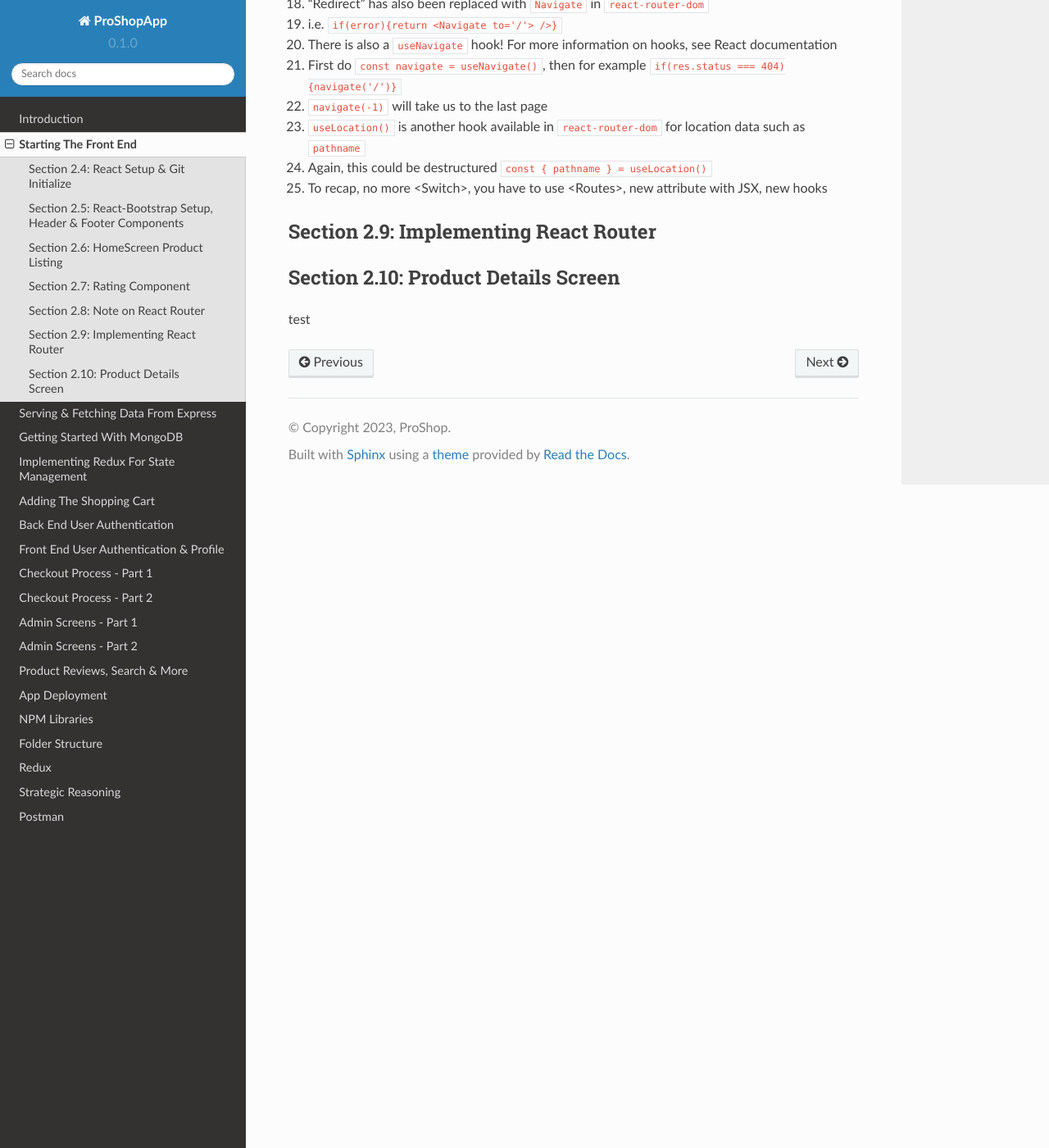
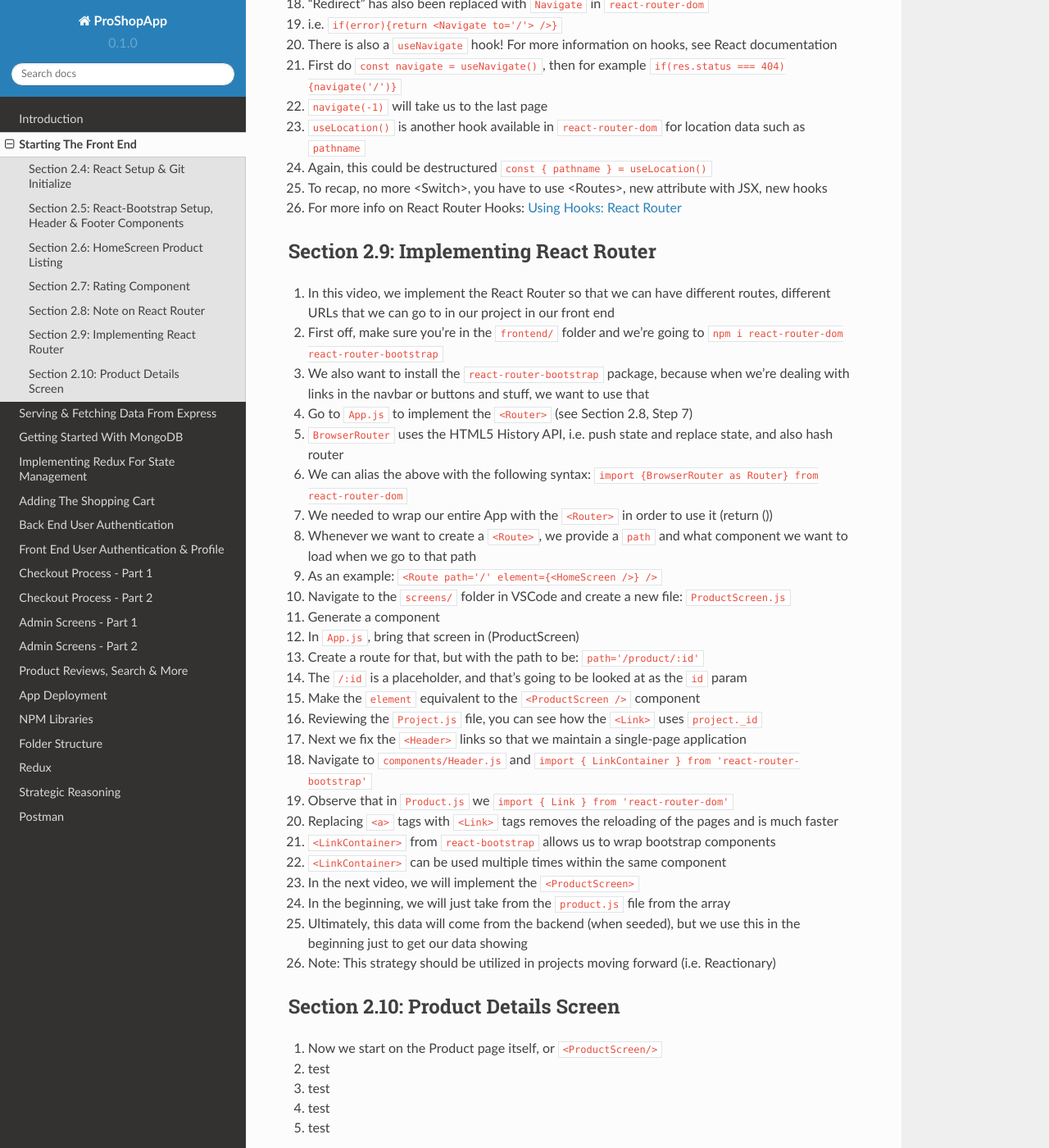
Before and after one commit to Pythonidaer/proshopapp, a Sphinx documentation site: the page built from docs/source/starting-the-front-end.rst, in a window 1280 px wide and 1400 px high, scrolled down 5487 px. Shown: the whole window at 82% size. Built offline with Sphinx 7.4.7 and the Read the Docs theme 2.0.0, drawn with Linux system fonts in a browser that asks for light colours.

Commit message:
Finished 2.9 and will complete 2.10 before Monday

```diff
--- a/docs/source/starting-the-front-end.rst
+++ b/docs/source/starting-the-front-end.rst
@@ -219,13 +219,47 @@ Section 2.8: Note on React Router
 23. ``useLocation()`` is another hook available in ``react-router-dom`` for location data such as ``pathname``
 24. Again, this could be destructured ``const { pathname } = useLocation()``
 25. To recap, no more <Switch>, you have to use <Routes>, new attribute with JSX, new hooks
+26. For more info on React Router Hooks: `Using Hooks: React Router <https://blog.logrocket.com/using-hooks-react-router/>`_
 
 
 
 Section 2.9: Implementing React Router
 ------------
 
+1. In this video, we implement the React Router so that we can have different routes, different URLs that we can go to in our project in our front end
+2. First off, make sure you're in the ``frontend/`` folder and we're going to ``npm i react-router-dom react-router-bootstrap``
+3. We also want to install the ``react-router-bootstrap`` package, because when we're dealing with links in the navbar or buttons and stuff, we want to use that
+4. Go to ``App.js`` to implement the ``<Router>`` (see Section 2.8, Step 7)
+5. ``BrowserRouter`` uses the HTML5 History API, i.e. push state and replace state, and also hash router
+6. We can alias the above with the following syntax: ``import {BrowserRouter as Router} from react-router-dom``
+7. We needed to wrap our entire App with the ``<Router>`` in order to use it (return ())
+8. Whenever we want to create a ``<Route>``, we provide a ``path`` and what component we want to load when we go to that path
+9. As an example: ``<Route path='/' element={<HomeScreen />} />``
+10. Navigate to the ``screens/`` folder in VSCode and create a new file: ``ProductScreen.js``
+11. Generate a component
+12. In ``App.js``, bring that screen in (ProductScreen)
+13. Create a route for that, but with the path to be: ``path='/product/:id'``
+14. The ``/:id`` is a placeholder, and that's going to be looked at as the ``id`` param
+15. Make the ``element`` equivalent to the ``<ProductScreen />`` component
+16. Reviewing the ``Project.js`` file, you can see how the ``<Link>`` uses ``project._id``
+17. Next we fix the ``<Header>`` links so that we maintain a single-page application
+18. Navigate to ``components/Header.js`` and ``import { LinkContainer } from 'react-router-bootstrap'``
+19. Observe that in ``Product.js`` we ``import { Link } from 'react-router-dom'``
+20. Replacing ``<a>`` tags with ``<Link>`` tags removes the reloading of the pages and is much faster
+21. ``<LinkContainer>`` from ``react-bootstrap`` allows us to wrap bootstrap components
+22. ``<LinkContainer>`` can be used multiple times within the same component
+23. In the next video, we will implement the ``<ProductScreen>``
+24. In the beginning, we will just take from the ``product.js`` file from the array
+25. Ultimately, this data will come from the backend (when seeded), but we use this in the beginning just to get our data showing
+26. Note: This strategy should be utilized in projects moving forward (i.e. Reactionary)
+
+
+
 Section 2.10: Product Details Screen
 ----------------
 
-test
+1. Now we start on the Product page itself, or ``<ProductScreen/>``
+2. test
+3. test
+4. test
+5. test
```
